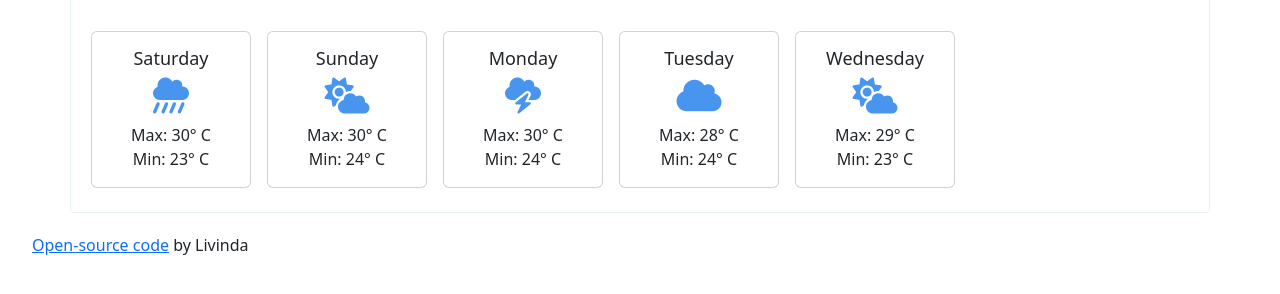
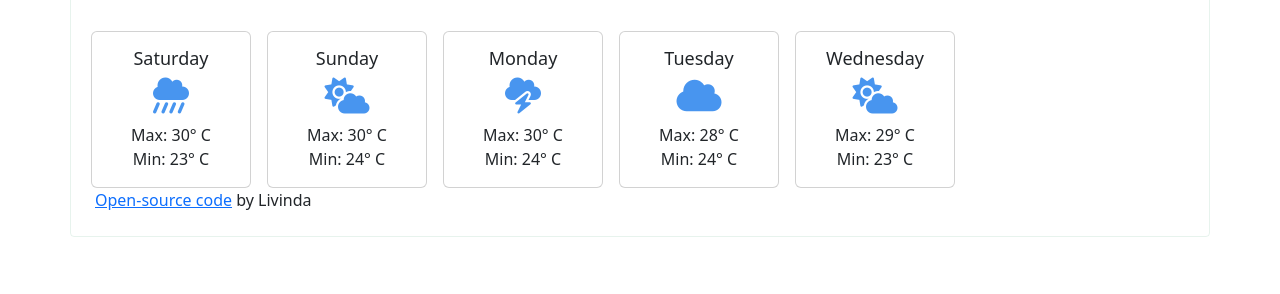
Before and after one commit to js-lonewolf/weather-app, a website: page index.html in a window 1280 px wide. Shown: the part 388-682 px from the top of the page. Drawn offline with nearby package versions, Linux system fonts and the light colour scheme; files that its build step writes are made by us from their sources.

Commit message:
Changed style

```diff
--- a/index.html
+++ b/index.html
@@ -166,10 +166,10 @@
           </div>
         </div>
       </div>
+      <span class="git-url"><a href="https://github.com/js-lonewolf/weather-app">Open-source code</a> by Livinda</span>
     </div>
   </div>
 </div>
-<span class="git-url"><a href="https://github.com/js-lonewolf/weather-app">Open-source code</a> by Livinda</span>
 </div>
 
 
--- a/styles.css
+++ b/styles.css
@@ -88,8 +88,3 @@ span.degrees {
 a.temp {
   text-decoration: none;
 }
-
-.git-url {
-  display: block;
-  margin: 20px 0 0 2rem;
-}
```
